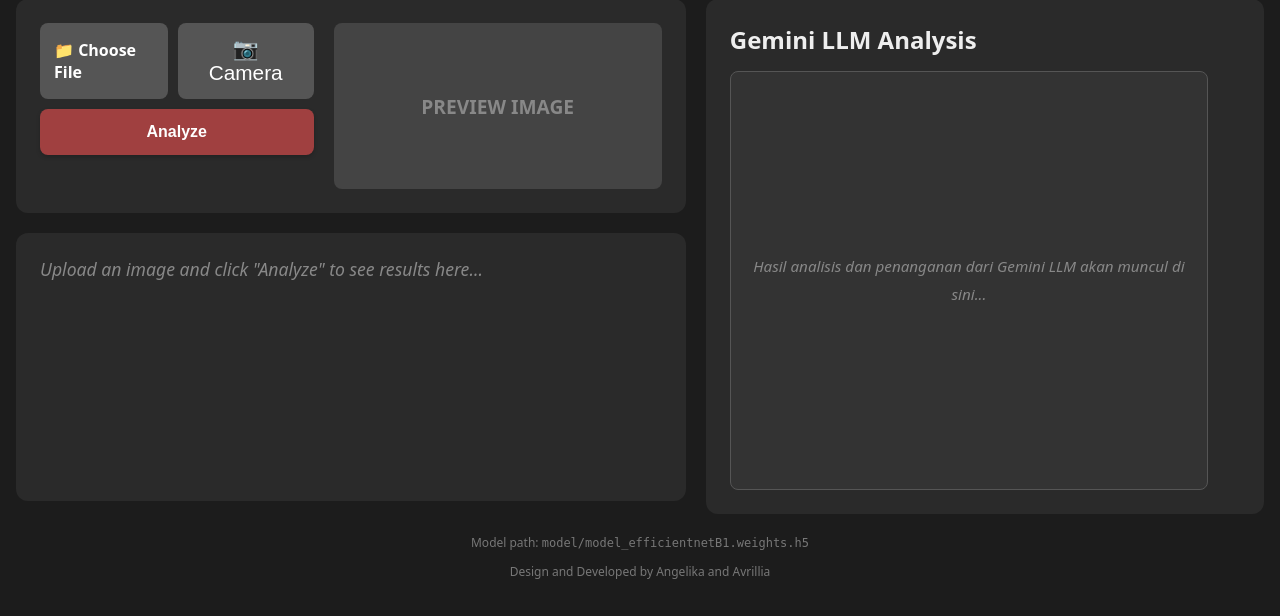
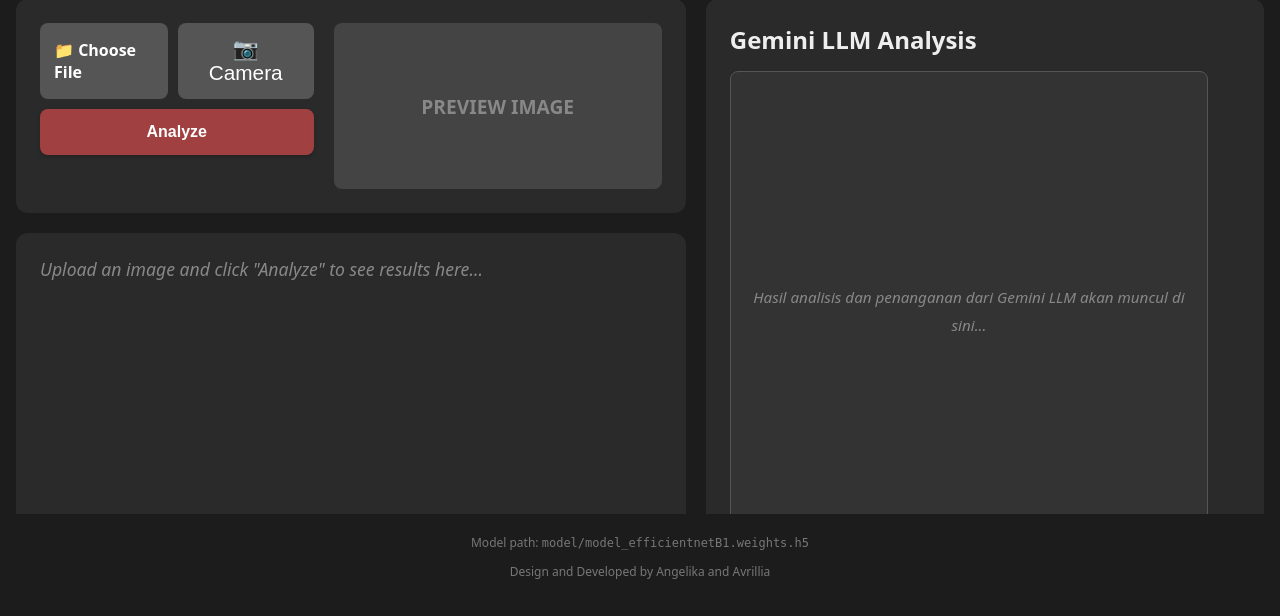
Before and after one commit to angelikaMn/woundai, a Flask app: page / in a window 1280 px wide. Shown: the part 184-800 px from the top of the page. Run offline with Flask 3, Linux system fonts and the light colour scheme; parts of the project's set-up code (start-up, migrations or seed data) failed here and were passed over.

Commit message:
styling update

```diff
--- a/static/styles.css
+++ b/static/styles.css
@@ -243,7 +243,7 @@
 
     /* --- 2. Result Box (Bottom-Left) --- */
     #result-box {
-      min-height: 220px;
+      min-height: 295px;
     }
     #result-box p {
       margin: 0 0 10px;
```
